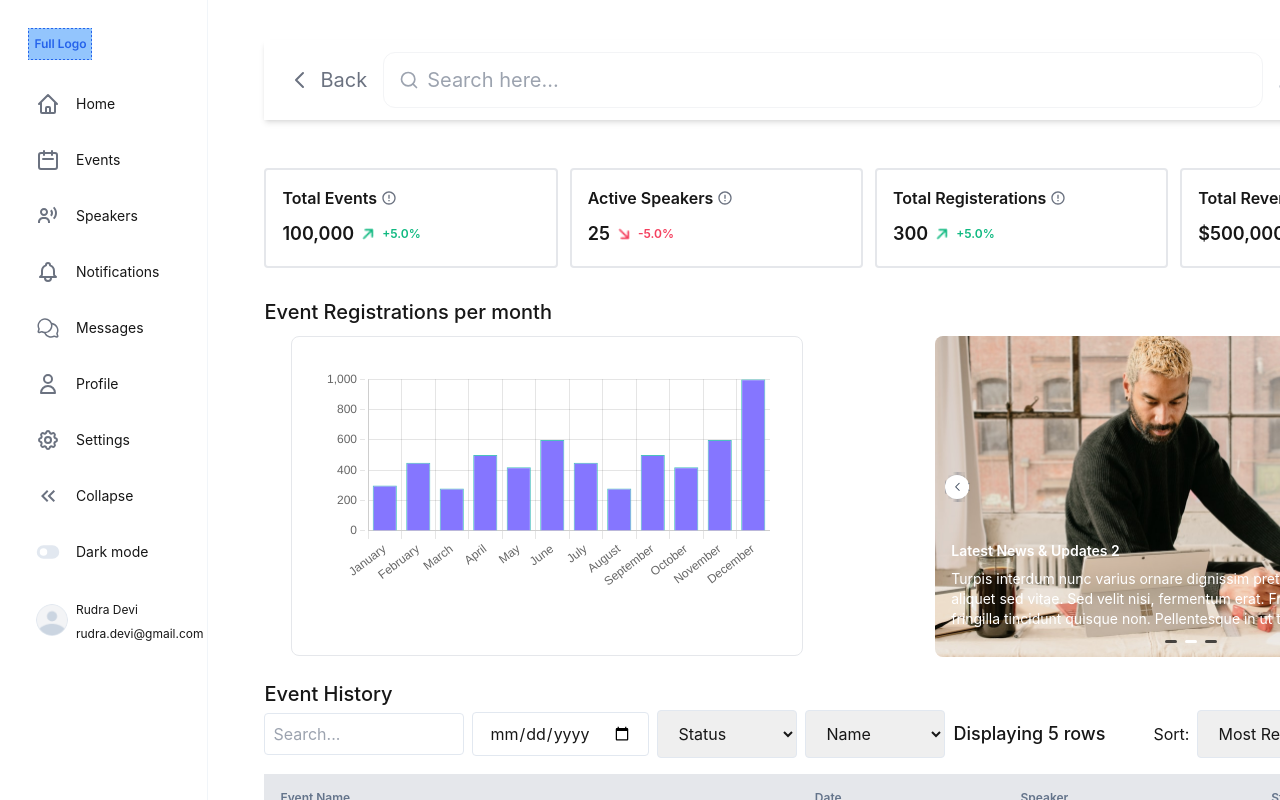
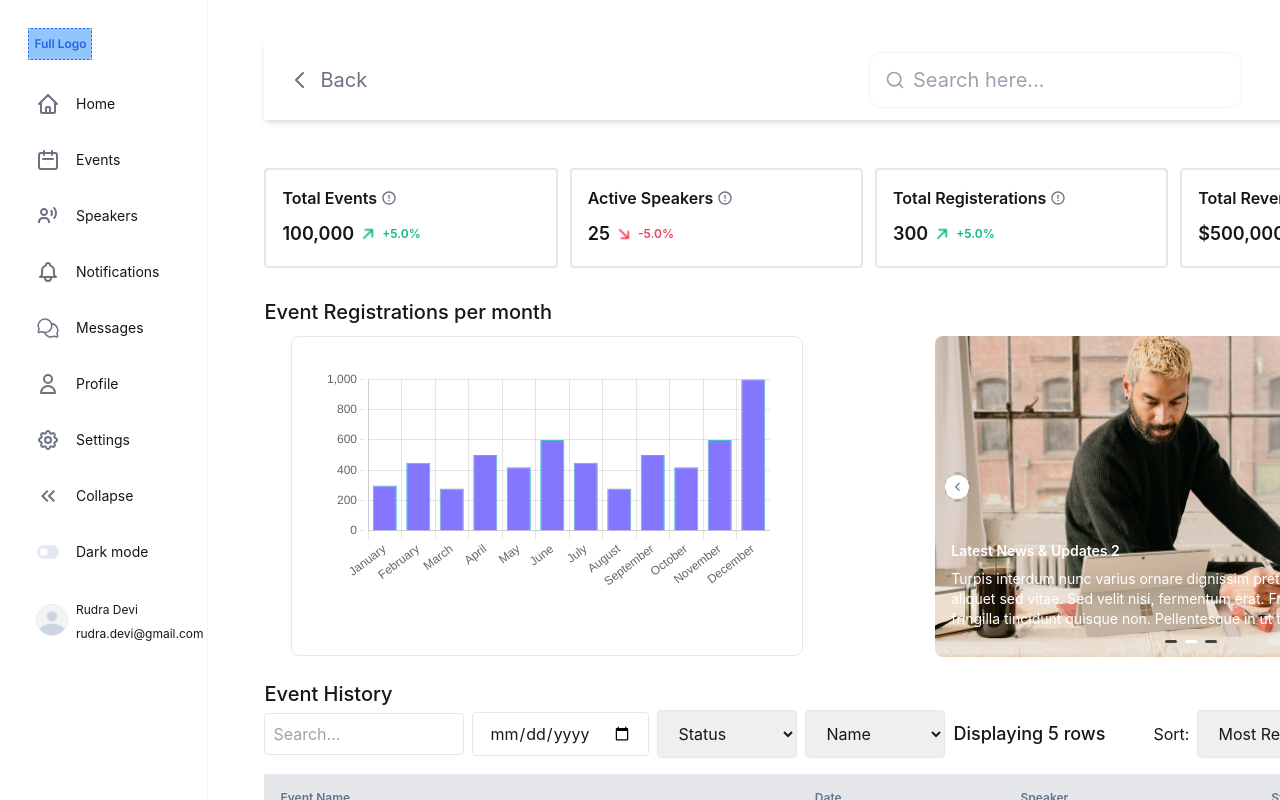
Before and after one commit to Remi-dee/map, a Next.js app: page / in a window 1280 px wide. Shown: the top 800 px of the page. Built offline with nearby package versions, Linux system fonts and the light colour scheme.

Commit message:
Sunday, 22 December 2024 at 14:22 West Africa Standard Time

```diff
--- a/app/Components/Navbar.js
+++ b/app/Components/Navbar.js
@@ -7,9 +7,9 @@ import Bell from "@/app/assets/navbar/bell.png";
 
 const Navbar = () => {
   return (
-    <nav className="flex items-center justify-between px-6 py-[12px] bg-white shadow-md">
+    <nav className="w-full flex items-center justify-between px-6 py-[12px] bg-white shadow-md">
       {/* Back Button */}
-      <button className="flex items-center text-gray-500 hover:text-gray-700">
+      <button className="w-full flex items-center text-gray-500 hover:text-gray-700">
         <svg
           xmlns="http://www.w3.org/2000/svg"
           fill="none"
@@ -27,8 +27,10 @@ const Navbar = () => {
         <span className="ml-2">Back</span>
       </button>
 
+      {/* Icons and Profile */}
+      <div className="w-full flex items-center space-x-6">
         {/* Search Bar */}
-      <div className="flex items-center w-[450px] flex-grow mx-4 border border-gray-100 rounded-[12px] px-[15px] py-[15px]">
+        <div className="flex items-center max-w-[450px] mr-[30px] flex-grow  border border-gray-100 rounded-[12px] px-[15px] py-[15px]">
           <svg
             xmlns="http://www.w3.org/2000/svg"
             fill="none"
@@ -54,9 +56,6 @@ const Navbar = () => {
             className="flex-grow ml-2 bg-transparent text-gray-600 placeholder-gray-400 focus:outline-none"
           />
         </div>
-
-      {/* Icons and Profile */}
-      <div className="flex items-center space-x-6">
         {/* Notification Icon */}
         <button className="text-gray-500 hover:text-gray-700">
           <svg
```
Lines whose indentation alone changed are shown as unchanged.
